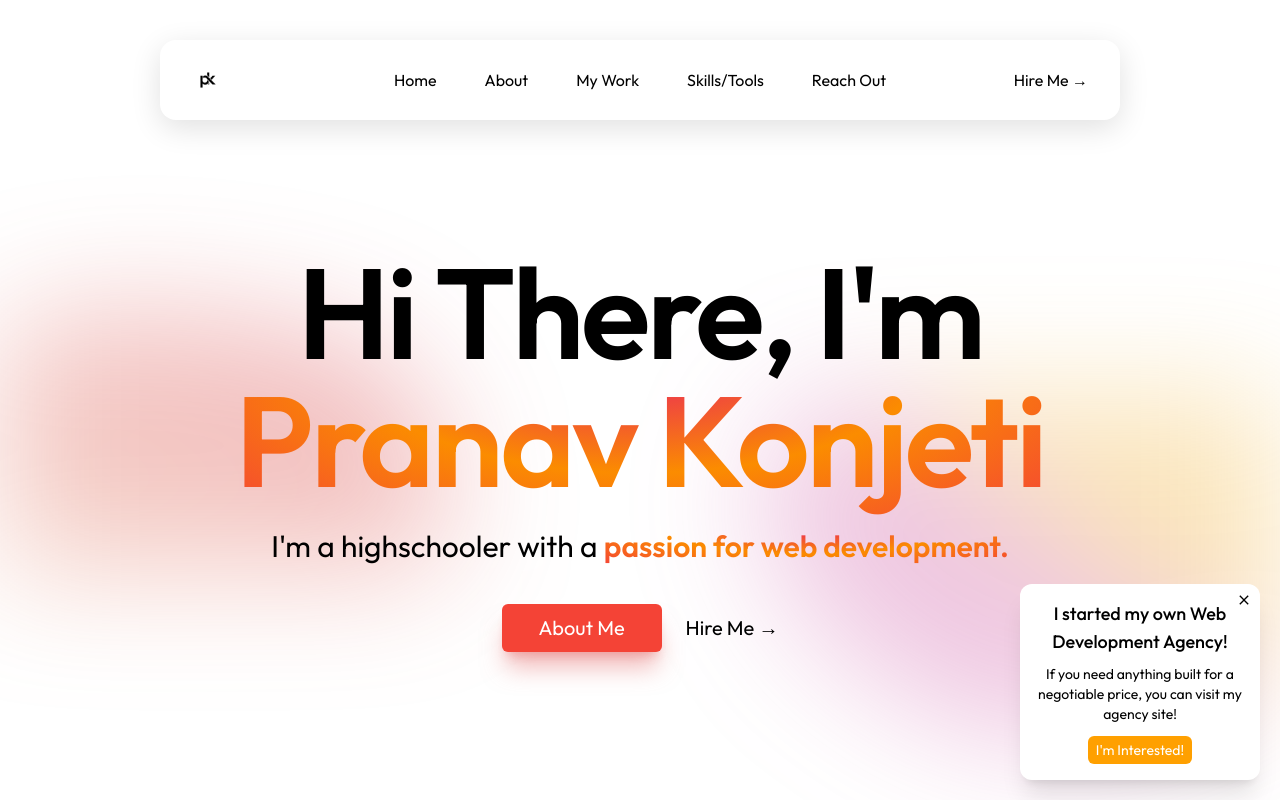
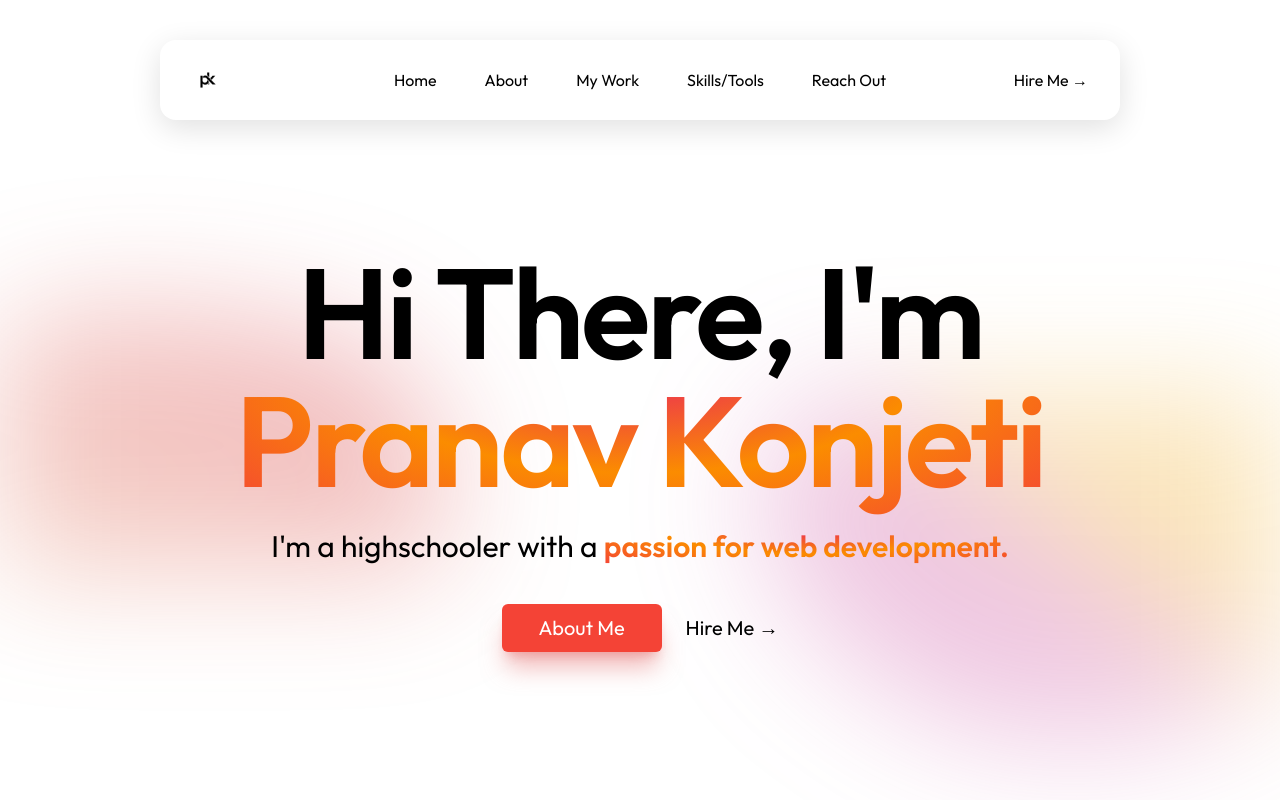
Before and after one commit to PkTheCoda/portfolio, a React (Vite) app: page / in a window 1280 px wide. Shown: the top 800 px of the page. Built offline with nearby package versions, Linux system fonts and the light colour scheme.

Commit message:
added animation for agency snippet

```diff
--- a/src/App.jsx
+++ b/src/App.jsx
@@ -38,19 +38,20 @@ function App() {
 
       </BrowserRouter>
       <Analytics />
-      {
-        showAgency &&
-        <div className='w-60 p-4 hidden lg:flex text-center font-outfit flex-col gap-y-2 bg-white shadow-xl rounded-xl fixed bottom-5 right-5'>
-          <MdClose className='w-4 h-4 absolute top-2 right-2 cursor-pointer' onClick={() => setShowAgency(false)}/>
+
+      {showAgency && (
+        <div className="w-60 p-4 hidden lg:flex text-center font-outfit flex-col gap-y-2 bg-white shadow-xl rounded-xl fixed bottom-5 right-5 slide-in-right">
+          <MdClose className="w-4 h-4 absolute top-2 right-2 cursor-pointer" onClick={() => setShowAgency(false)} />
           <h1 className="text-base xl:text-lg font-medium">I started my own Web Development Agency!</h1>
-          <p className='text-xs xl:text-sm'>
+          <p className="text-xs xl:text-sm">
             If you need anything built for a negotiable price, you can visit my agency site!
           </p>
-          <a href="https://thryvedesign.com" target='_blank' className='px-2 text-xs xl:text-sm mt-1 py-1 bg-amber-700 w-max rounded-md text-white mx-auto'>
+          <a href="https://thryvedesign.com" target='_blank' className="px-2 text-xs xl:text-sm mt-1 py-1 bg-amber-700 w-max rounded-md text-white mx-auto">
             I'm Interested!
           </a>
         </div>
-      }
+      )}
+
     </>
   )
 }
--- a/src/index.css
+++ b/src/index.css
@@ -154,3 +154,18 @@
 .text-shadow-white {
   text-shadow: 0px 0px 10px white;
 }
+
+@keyframes slideInRight {
+  0% {
+    transform: translateY(100%);
+    opacity: 0;
+  }
+  100% {
+    transform: translateY(0);
+    opacity: 1;
+  }
+}
+
+.slide-in-right {
+  animation: slideInRight 0.5s ease-out forwards;
+}
```
